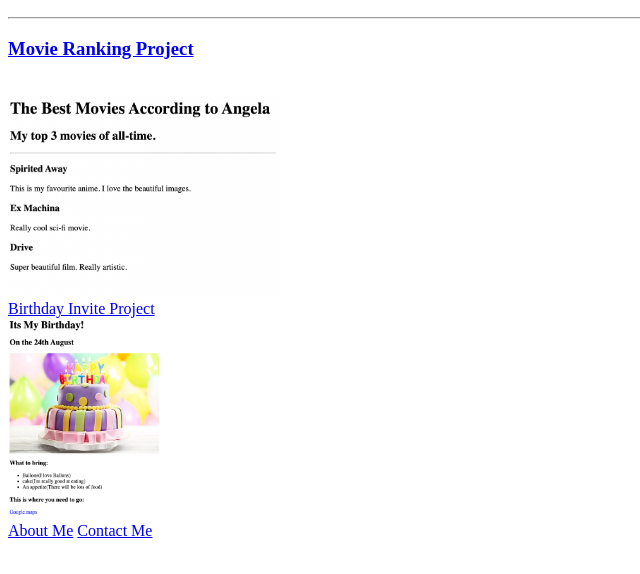
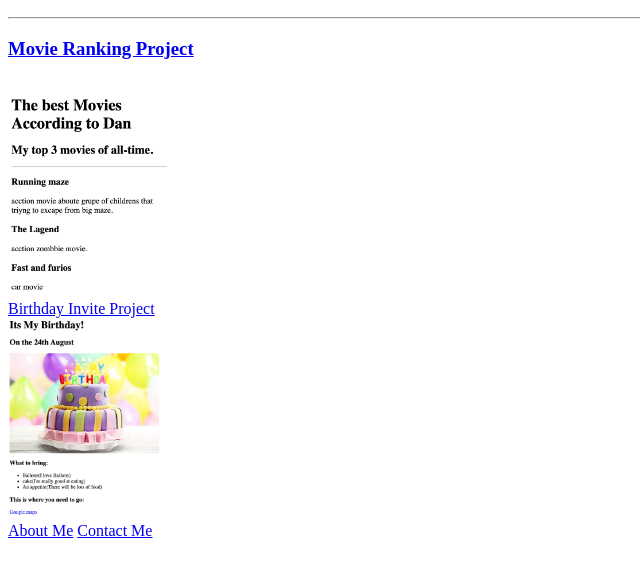
Before and after one commit to DanCarvajal5/html-portfolio, a plain HTML site: page index.html in a window 1280 px wide. Shown: the part 110-684 px from the top of the page, without its empty margins (0-640 px from the left). Drawn offline with Linux system fonts and the light colour scheme.

Commit message:
Add files via upload

```diff
--- a/index.html
+++ b/index.html
@@ -12,7 +12,7 @@
     <hr>
     <h3><a href="./public/movie-ranking.html"> Movie Ranking Project</a></h3>
     <br>
-    <img src="./assets/images/movie-ranking.png" height="200" alt="Best Movie Project screenshot">
+    <img src="./assets/images/movie-ranking-dan.png" height="200" alt="Best Movie Project screenshot">
     <br>
     <a href="./public/birthday-invite.html"> Birthday Invite Project</a>
     <br>
@@ -21,10 +21,9 @@
     <a href="./public/about.html">About Me</a>
     <a href="./public/contact.html">Contact Me</a>
 
-
 </body>
 </html>
-
+<!-- updated one -->
 <!-- TODO 2: Add Your previous projects' HTML into the public folder -->
 
 <!-- TODO 3: Take screenshots of your project previews and add the images to the images folder -->
```
Also changed, not shown: assets/images/movie-ranking-dan.png (added).
